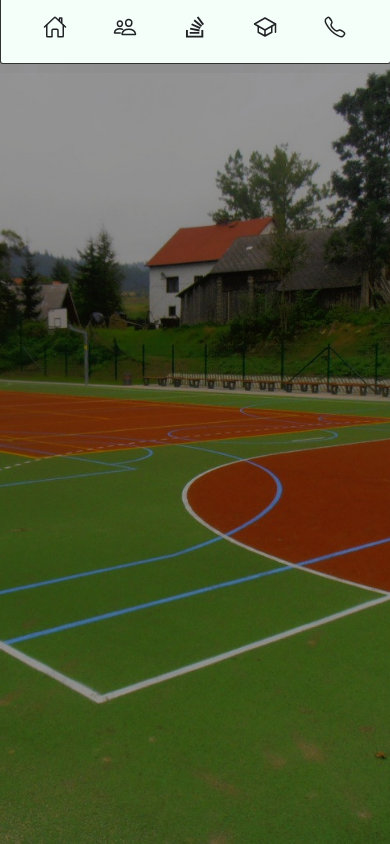
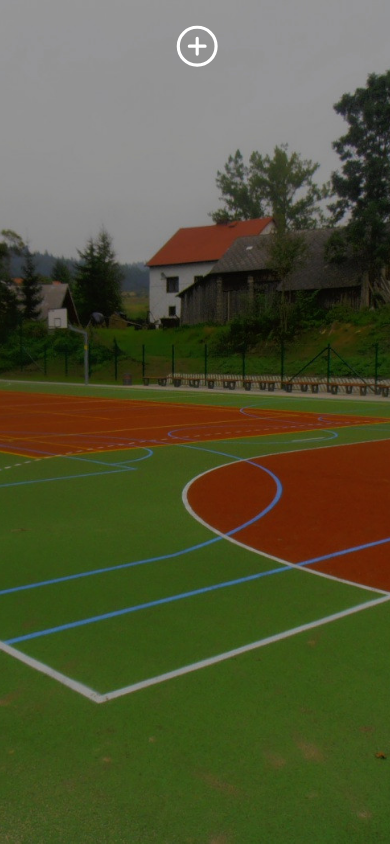
Before and after one commit to Milkyway122/Moon-Website, a plain HTML site: page index.html in a window 390 px wide. Drawn offline with nearby package versions, Linux system fonts and the light colour scheme; a web font is replaced by a local one.

Commit message:
level up yeah

```diff
--- a/index.html
+++ b/index.html
@@ -13,15 +13,14 @@
         <header>
 
 
-
             <div class="navigation">
 
 
 
                 <ul>
                     <li class="list">
-                        <a href="index.html">
-                            <span class="icon"><ion-icon name="home-outline"></ion-icon></span>
+                        <a href="#">
+                            <span class="icon" class="ic1"><ion-icon name="home-outline"></ion-icon></span>
                             <span class="text">Start</span>
                         </a>
                     </li>
@@ -31,10 +30,10 @@
                          <span class="text">Uczniowie</span>
                      </a>
                  </li>
-                 <li class="list ">
+                 <li class="list">
                      <a href="Work.html">
-                         <span class="icon"><ion-icon name="logo-stackoverflow"></ion-icon></span>
-                         <span class="text">O szkole</span>
+                         <span class="icon2"><ion-icon name="shield-half-outline"></ion-icon></span>
+                         <span class="text"></span>
                      </a>
                  </li>
                  <li class="list">
@@ -53,6 +52,14 @@
                 </ul>
 
             </div>
+
+            <div class="kompre">
+                <a href="#">
+                    <span class="icon2"><ion-icon name="add-circle-outline"></ion-icon></span>
+
+                </a>
+            </div>
+
         </header>
 
 
@@ -83,8 +90,13 @@
                  })
          </script>
 
-<script type="module" src="https://unpkg.com/ionicons@5.5.2/dist/ionicons/ionicons.esm.js"></script>
-<script nomodule src="https://unpkg.com/ionicons@5.5.2/dist/ionicons/ionicons.js"></script>
+        <script type="module" src="https://unpkg.com/ionicons@5.5.2/dist/ionicons/ionicons.esm.js"></script>
+        <script nomodule src="https://unpkg.com/ionicons@5.5.2/dist/ionicons/ionicons.js"></script>
+
+
+        <script>
+
+        </script>
 
 
 
--- a/style.css
+++ b/style.css
@@ -11,6 +11,70 @@
 
 }
 
+@media only screen and (max-width: 700px)
+ {
+      header .navigation{
+
+          display: none;
+
+      }
+ }
+
+ @media only screen and (max-width: 2000px)
+ {
+      header .kompre{
+          display: none;
+      }
+ }
+
+ @media only screen and (max-width: 700px)
+{
+    header .kompre{
+        position: relative;
+        width: 70%;
+        font-size: 1.5em;
+        background: transparent;
+        opacity: 1;
+        display: flex;
+        justify-content: center;
+        align-items:baseline;
+        opacity: 1;
+
+
+    }
+
+    header .kompre .icon2{
+        position: relative;
+        display: block;
+        line-height: 75px;
+        font-size: 2.1em;
+        text-align: center;
+        transition: 0.4s;
+        color: #fff;
+        opacity: 1;
+
+
+    }
+}
+
+
+
+
+
+
+ .kompre{
+    position: relative;
+    width: 40%;
+    background: #F5FFFA;
+    opacity: 1;
+    display: flex;
+    justify-content: center;
+    align-items: center;
+    opacity: 1;
+
+ }
+
+
 body
 {
     min-height: 100vh;
@@ -20,60 +84,46 @@ body
 header
 {
     position: absolute;
-    top: -2%;
-    right: -2.6%;
-    width: 105%;
-    padding: 10px;
+    top: 2%;
+    right:-2.6%;
+    width: 80%;
     display: flex;
     justify-content: space-between;
     align-items: center;
     z-index: 10000;
+
+
 }
 
-.kolko{
-    position: relative;
-    justify-content: center;
-    width: 20%;
-    height: 12vh;
-    display: flex;
-
-}
 
 .navigation
 {
 
     position: relative;
-    width: 102.4%;
-    height: -10vh;
+    width: 70%;
+    height: 6vh;
     background: #F5FFFA;
     opacity: 1;
     box-shadow: rgba(0, 0, 0, 0.16) 0px 0px 100000px, rgb(51, 51, 51) 0px 0px 0px 1px;
     display: flex;
     justify-content: center;
     align-items: center;
-    border-radius: 2px;
+    border-radius: 1000px;
     opacity: 1;
 
 
 }
 
-.s1
-{
-    position: relative;
-    width: 30%;
-    height: 40vh;
-    justify-content: center;
-    display: flex;
-    align-items: center;
-}
 
 
 
 .navigation ul
 {
     display: flex;
-    width: 350px;
+    width: 100%;
+    justify-content: space-around;
     opacity: 1;
+
 }
 
 .navigation ul li
@@ -84,7 +134,20 @@ header
     height: 70px;
     z-index: 1;
     opacity: 1;
+
 }
+
+.navigation .icon2{
+    position: relative;
+  display: block;
+  line-height: 75px;
+  font-size: 2.1em;
+  text-align: center;
+  transition: 0.4s;
+  color: #222327;
+  opacity: 1;
+}
+
 
 .navigation ul li a
 {
@@ -95,9 +158,10 @@ header
    flex-direction: column;
    width: 100%;
    text-align: center;
-   font-weight: 500;
+   font-weight: 900;
    opacity: 1;
 }
+
 
 
 .navigation ul li a .icon
@@ -107,14 +171,15 @@ header
   line-height: 75px;
   font-size: 1.5em;
   text-align: center;
-  transition: 0.5s;
+  transition: 0.4s;
   color: #222327;
   opacity: 1;
 }
+
 .navigation ul li:hover a .icon
 {
 
-    transform: translateY(-20px);
+    transform: translateY(-15px);
 }
 
 .navigation ul li a .text
@@ -126,7 +191,7 @@ header
     letter-spacing: 0.05em;
     transition: 0.5s;
     opacity: 0;
-    transform: translateY(20px);
+    transform: translateY(15px);
 }
 
 .navigation ul li:hover a .text
@@ -174,7 +239,7 @@ section img
     background: #000;
     color: #fff;
     font-size: 1.5em;
-    justify-content:center ;
+    justify-content:center;
     z-index: 1;
     position: absolute;
 
```
